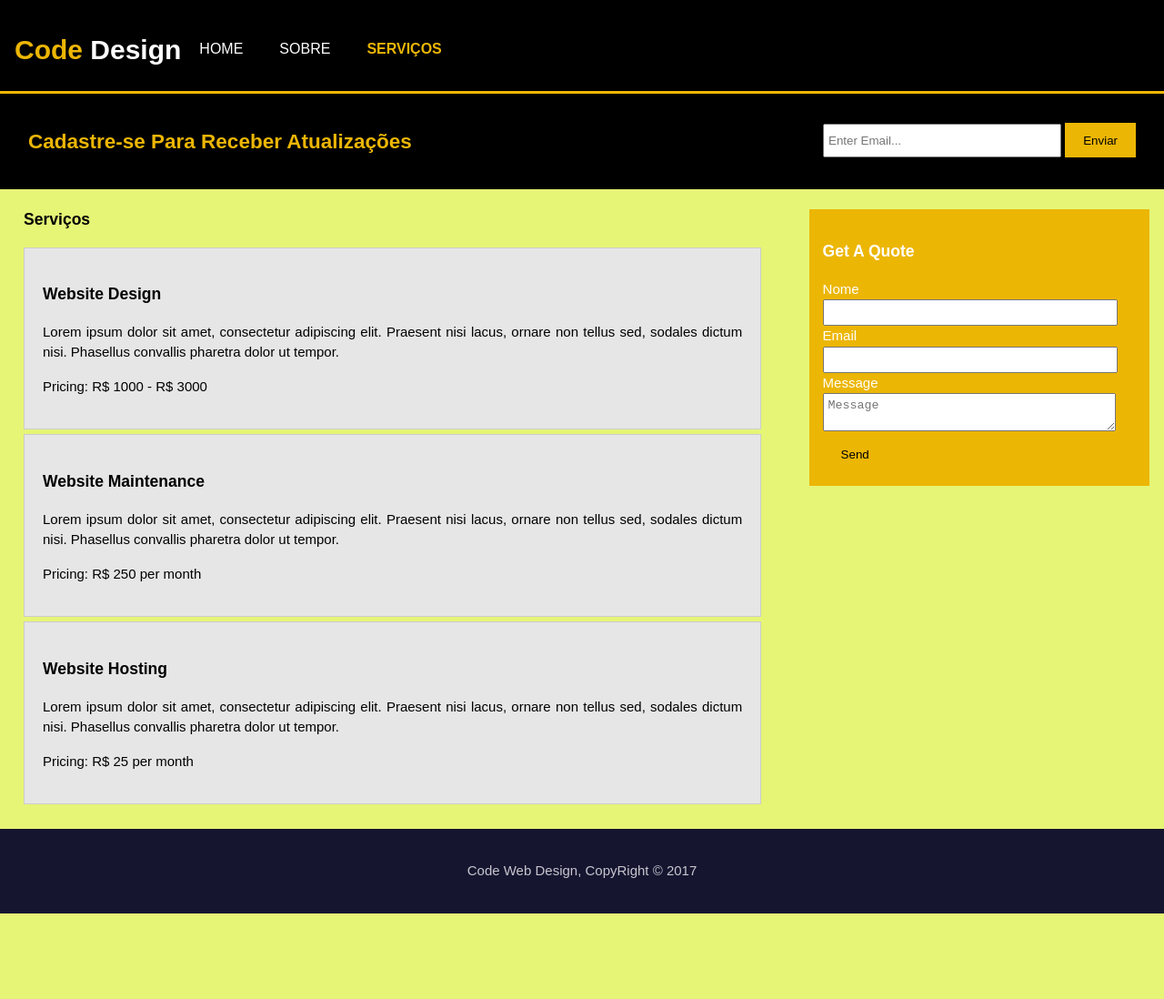
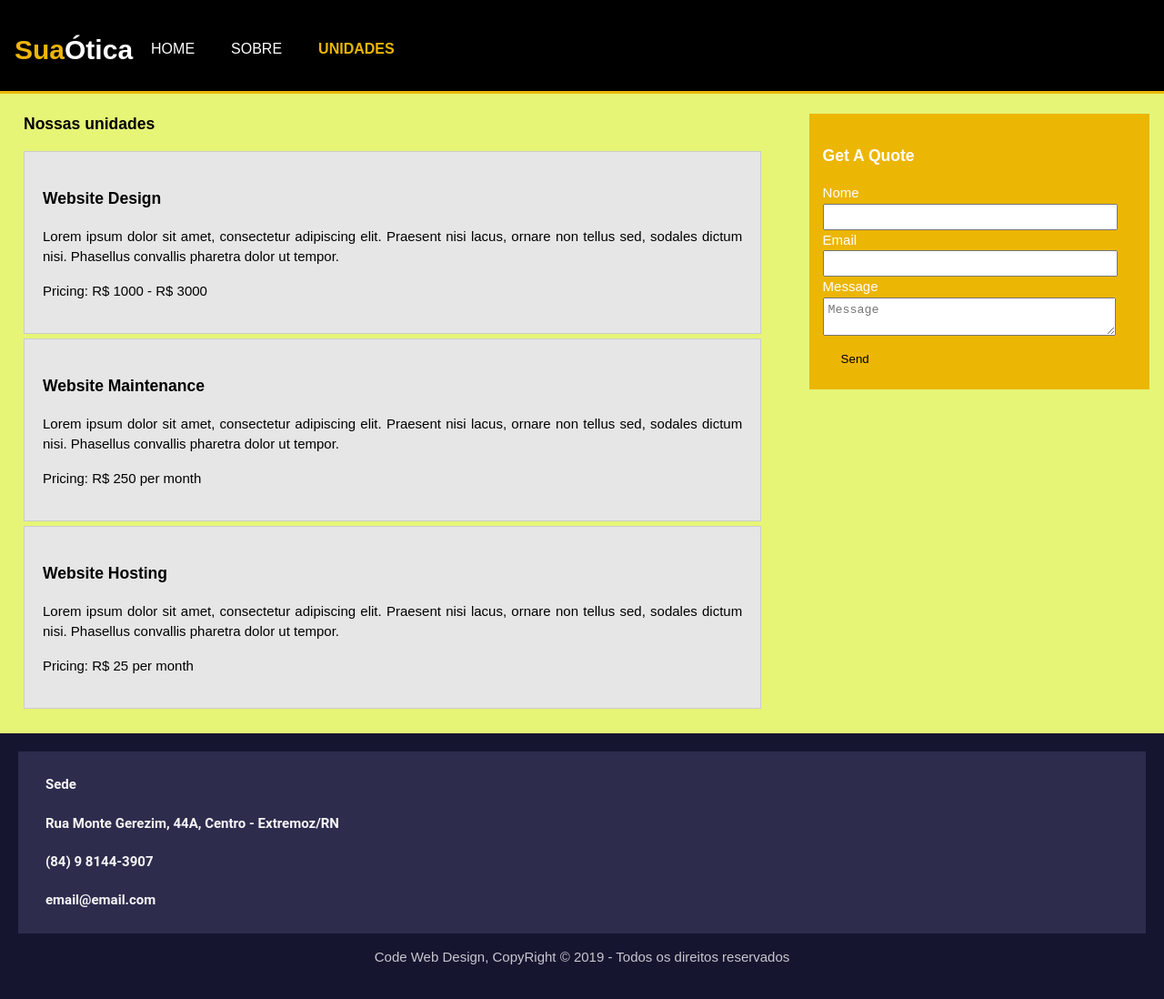
Before and after one commit to DaniloMicaias/DaniloMicaias.github.io, a plain HTML site: page unidades.html in a window 1280 px wide. Shown: the whole page at 91% size. Before the commit the page ends 1004 px from the top, so only its background shows below. Drawn offline with Linux system fonts and the light colour scheme.

Commit message:
rodapé e etc

```diff
--- a/services.html
+++ b/unidades.html
@@ -3,43 +3,32 @@
 <head>
 	<meta charset="utf-8">
 	<meta name="viewport" content="width=device-width">
-	<title>Code Web Design| Services</title>
+	<title>Sua Ótica | Unidades</title>
 	<link rel="stylesheet" type="text/css" href="css/style.css">
 	<link rel="shortcut icon" type="image/x-icon" href="oie_transparent.png">
+	<script language="JavaScript" type="text/javascript" src="cidades-estados-1.4-utf8.js"></script>
 </head>
-
 
 <body>
 	<header>
 		<div class="container">
 			<div id="branding">
-				<h1><span class="highlight">Code</span> Design</h1>
+				<h1><span class="highlight">Sua</span>Ótica</h1>
 			</div>
 			<nav>
 				<ul>
 					<li><a href="index.html">Home</a></li>
 					<li><a href="about.html">Sobre</a></li>
-					<li class="current"><a href="services.html">Serviços</a></li>
+					<li class="current"><a href="unidades.html">Unidades</a></li>
 				</ul>
 			</nav>
 		</div>
 	</header>
 
-
-	<section id="newsletter">
-		<div class="container">
-			<h1>Cadastre-se Para Receber Atualizações</h1>
-			<form>
-				<input type="email" placeholder="Enter Email..."/>
-				<button type="submit" class="button_1">Enviar</button>
-			</form>
-		</div>
-	</section>
-
 	<section id="main">
 		<div class="container">
 			<article id="main-col">
-				<h1 class="page-title">Serviços</h1>
+				<h1 class="page-title">Nossas unidades</h1>
 				<ul id="services">
 					<li>
 						<h3>Website Design</h3>
@@ -83,7 +72,16 @@
 	</section>
 
 	<footer>
-		<p>Code Web Design, CopyRight &copy; 2017</p>
-	</footer>
+		<section id="informations">
+				<div id="info">
+					<h4>Sede</h4>
+					<h4><i class="fa fa-home"></i> Rua Monte Gerezim, 44A, Centro - Extremoz/RN</h4>
+					<h4><i class="fa fa-phone"></i> (84) 9 8144-3907</h4>
+					<h4><i class="fa fa-at"></i> email@email.com</h4>
+				</div>
+			</section>
+
+			<p>Code Web Design, CopyRight &copy; 2019 - Todos os direitos reservados</p>
+</footer>
 </body>
 </html>
```
Also changed, not shown: about.html (+6 -5 lines), franq.html (+3 -3 lines), index.html (+1 -2 lines).
